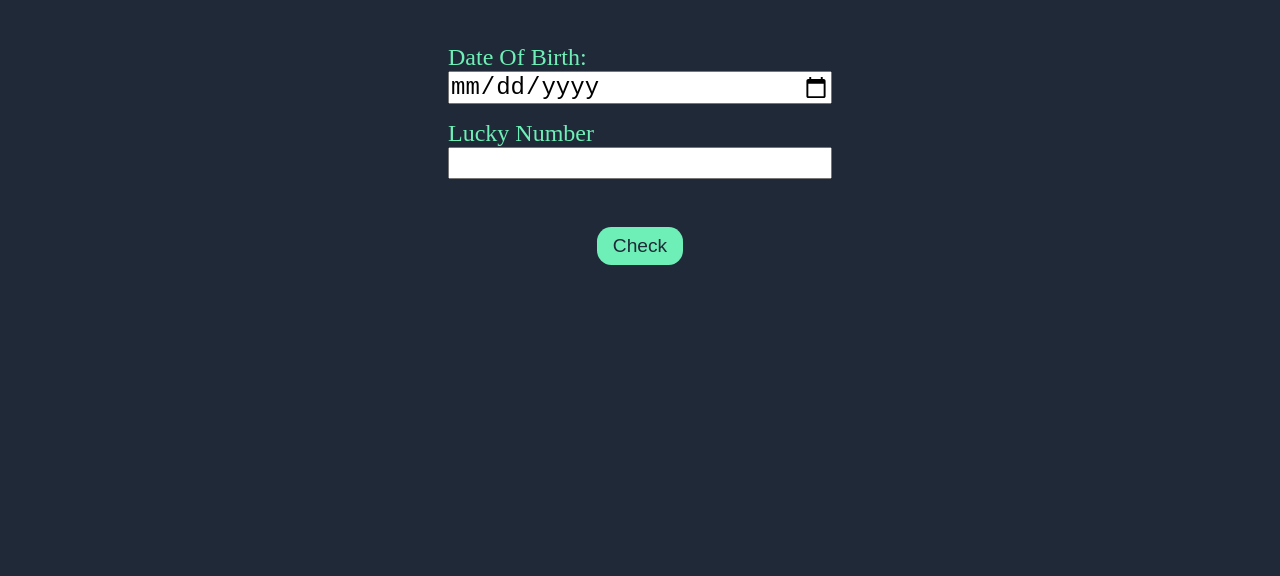
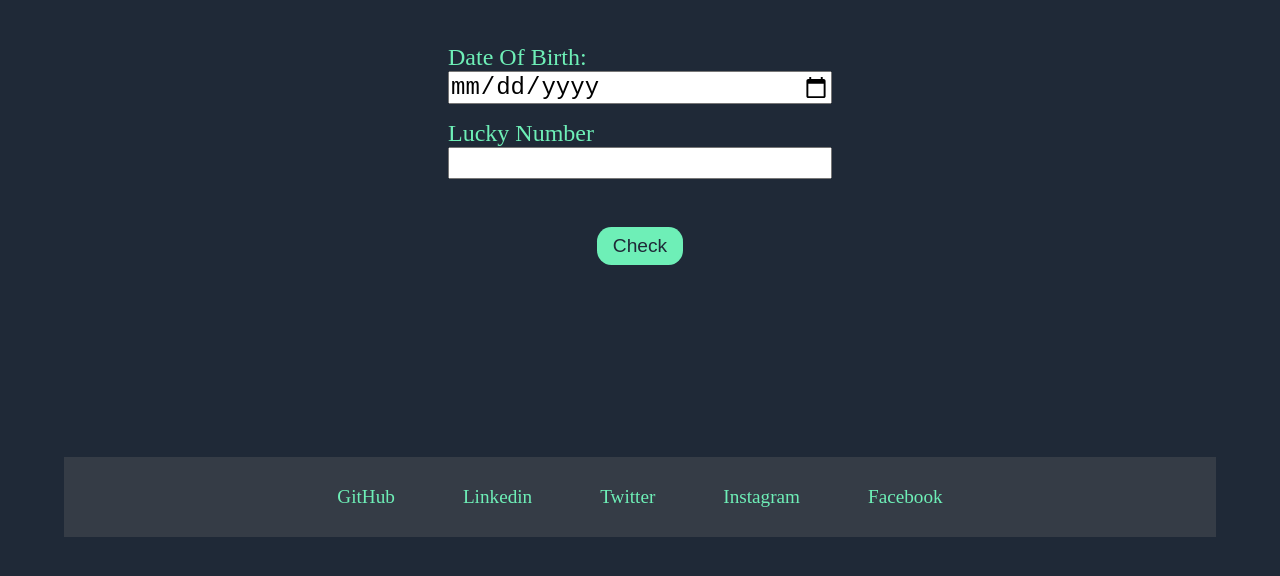
Before and after one commit to roht2103/birthday-lucky, a plain HTML site: page index.html in a window 1280 px wide. Shown: the part 124-700 px from the top of the page. Drawn offline with Linux system fonts and the light colour scheme.

Commit message:
added footer

```diff
--- a/index.html
+++ b/index.html
@@ -20,7 +20,18 @@
             <p id="output">he</p>
         </span>
       </div>
+      <footer>
+        <ul>
+            <a href="https://github.com/roht2103"><li>GitHub</li></a>
+            <a href="https://www.linkedin.com/in/rohit-thorat-502566246/"><li>Linkedin</li></a>
+            <a href="https://twitter.com/RohitTh53744122"><li>Twitter</li></a>
+            <a href="https://www.instagram.com/rxhit_27/"><li>Instagram</li></a>
+            <a href="https://www.facebook.com/profile.php?id=100074129712996"><li>Facebook</li></a>
+        </ul>
+      </footer>
     </div>
+
+
 
     <script src="app.js"></script>
   </body>
--- a/style.css
+++ b/style.css
@@ -86,3 +86,30 @@ p{
     padding: 1rem;
     visibility: hidden;
 }
+
+footer{
+    height: 5rem;
+    display: flex;
+    justify-content: center;
+    position: static;
+    flex-direction: row;
+    flex-wrap: nowrap;
+    align-items: center;
+    width: 90vw;
+    /* border: 3px solid red; */
+    background-color: #353c46;
+}
+
+a{
+    text-decoration: none;
+    color: var(--primary-green);
+    font-size: 1.2rem;
+}
+
+
+
+li{
+    list-style: none;
+    display: inline;
+    margin: 0rem 2rem;
+}
```
